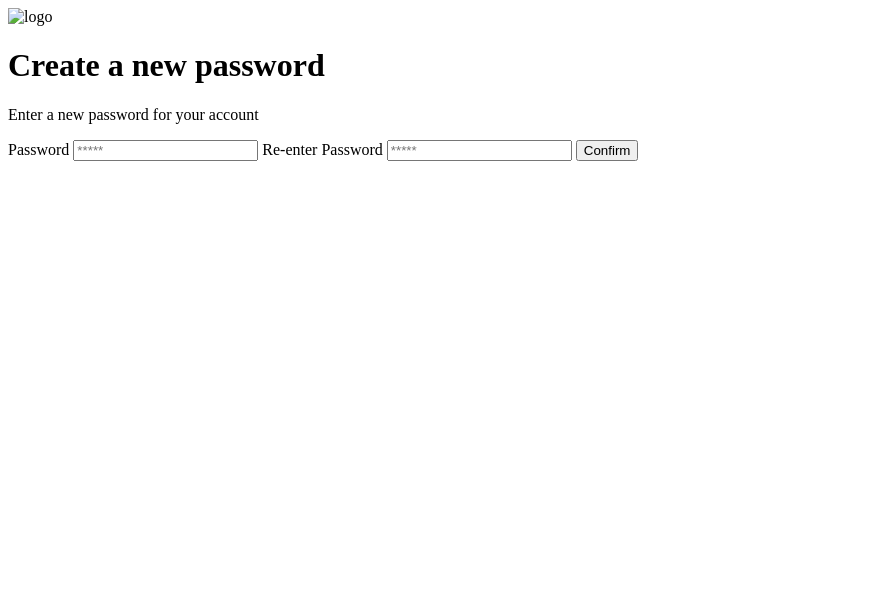
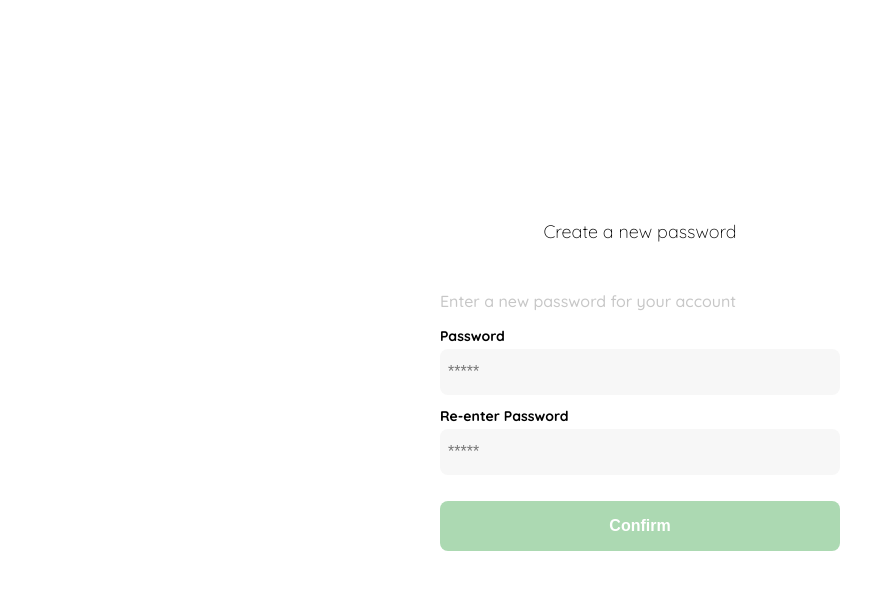
Before and after one commit to edufor/frontendProject, a plain HTML site: page vista-1.html in a window 1280 px wide. Shown: the whole page, without its empty margins (0-895 px from the left). Drawn offline with Linux system fonts and the light colour scheme.

Commit message:
Se agregaron estilos globales y los estilos de vista-1

```diff
--- /dev/null
+++ b/css/global.css
@@ -0,0 +1,21 @@
+* {
+}
+html{
+    font-size: 62.5%;
+}
+:root {
+    --white: #ffffff;
+    --black: #000000;
+    --very-light-pink: #C7C7C7;
+    --text-input-field: #F7F7F7;
+    --hospital-green: #ACD9B2;
+    --sm: 1.4rem;
+    --md: 1.6rem;
+    --lg: 1.8rem;
+
+}
+body {
+    font-family: 'Quicksand', sans-serif;
+    font-size: var(--md);
+    margin: 0;
+}
--- a/vista-1.html
+++ b/vista-1.html
@@ -5,11 +5,88 @@
     <meta http-equiv="X-UA-Compatible" content="IE=edge">
     <meta name="viewport" content="width=device-width, initial-scale=1.0">
     <title>Document</title>
+
+    <link rel="preconnect" href="https://fonts.googleapis.com">
+    <link rel="preconnect" href="https://fonts.gstatic.com" crossorigin>
+    <link href="https://fonts.googleapis.com/css2?family=Quicksand:wght@300;500;700&display=swap" rel="stylesheet">
+    <link rel="stylesheet" href="./css/global.css" >
+
+    <style>
+
+        .login {
+            width: 100%;
+            height: 100vh;
+            display: grid;
+            place-items: center;
+        }
+        .form-container {
+            display: grid;
+            grid-template-rows: auto 1fr auto;
+            width: 400px;
+        }
+        .logo {
+            width: 200px;
+            margin-bottom: 48px;
+            justify-self: center;
+            display: none;
+
+        }
+        .title {
+            font-size: var(--lg);
+            margin-bottom: 1.2rem;
+            text-align: center;
+            font-weight: 300;
+            margin-top: 0;
+            margin-bottom: 32px;
+        }
+        .subtitle {
+            color: var(--very-light-pink);
+        }
+        .form {
+            display: flex;
+            flex-direction: column;
+        }
+        .label {
+            font-size: var(--sm);
+            font-weight: bold;
+            margin-bottom: 4px;
+        }
+        .input {
+            background-color: var(--text-input-field);
+            border: none;
+            border-radius: 8px;
+            height: 30px;
+            font-size: var(--md);
+            padding: 8px;
+            margin-bottom: 12px;
+        }
+        .primary-button {
+            background-color: var(--hospital-green);
+            border-radius: 8px;
+            border:none;
+            color: var(--white);
+            width: 100%;
+            cursor: pointer;
+            font-size: var(--md);
+            font-weight: bold;
+            height: 50px;
+        }
+        .login-button {
+            margin-top: 14px;
+            margin-bottom: 30px;
+        }
+        @media (max-width: 640px) {
+            .logo {
+                display: block;
+            }
+
+        }
+    </style>
 </head>
 <body>
     <div class="login">
-        <div>
-            <img src="" alt="logo" class="logo">
+        <div class="form-container">
+            <img src="./logos/logo_yard_sale.svg" alt="logo" class="logo">
             <h1 class="title">Create a new password</h1>
             <p class="subtitle"> Enter a new password for your account</p>
 
```
Also changed, not shown: index.html (+1 -15 lines).
